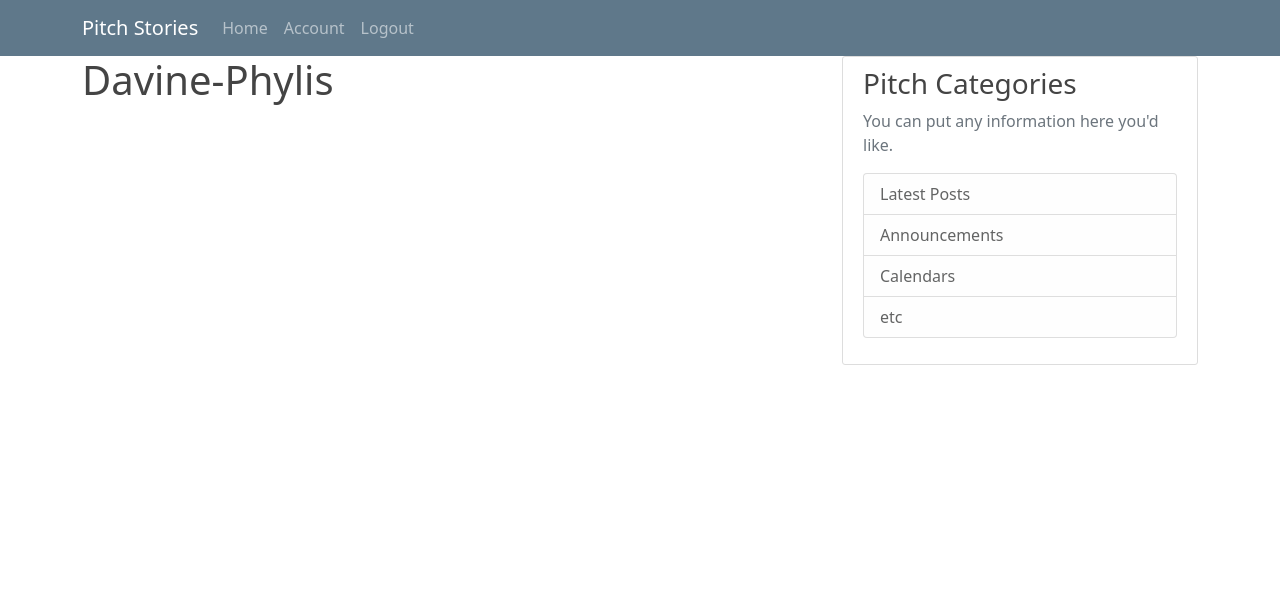
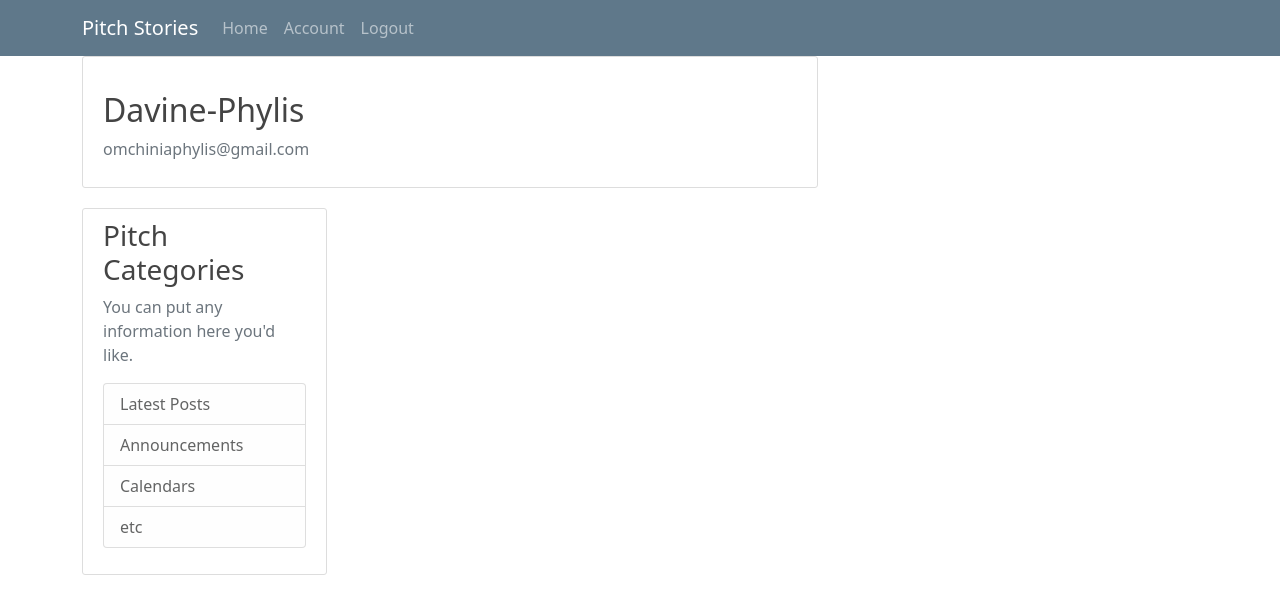
Before and after one commit to Davine-94/Pitch-stories, a Flask app: page /account in a window 1280 px wide. Shown: the top 614 px of the page. Run offline with Flask 2, Linux system fonts and the light colour scheme; a user stored in the database is signed in.

Commit message:
Added content on the account.html file

```diff
--- a/app/templates/account.html
+++ b/app/templates/account.html
@@ -4,5 +4,13 @@
 {%endblock%}
 
 {%block content%}
-    <h1>{{ current_user.username }}</h1>
+<div class="content-section">
+    <div class="media">
+      <img class="rounded-circle account-img" src="{{ image_file }}">
+      <div class="media-body">
+        <h2 class="account-heading">{{ current_user.username }}</h2>
+        <p class="text-secondary">{{ current_user.email }}</p>
+      </div>
+    </div>
+
 {%endblock%}
```
